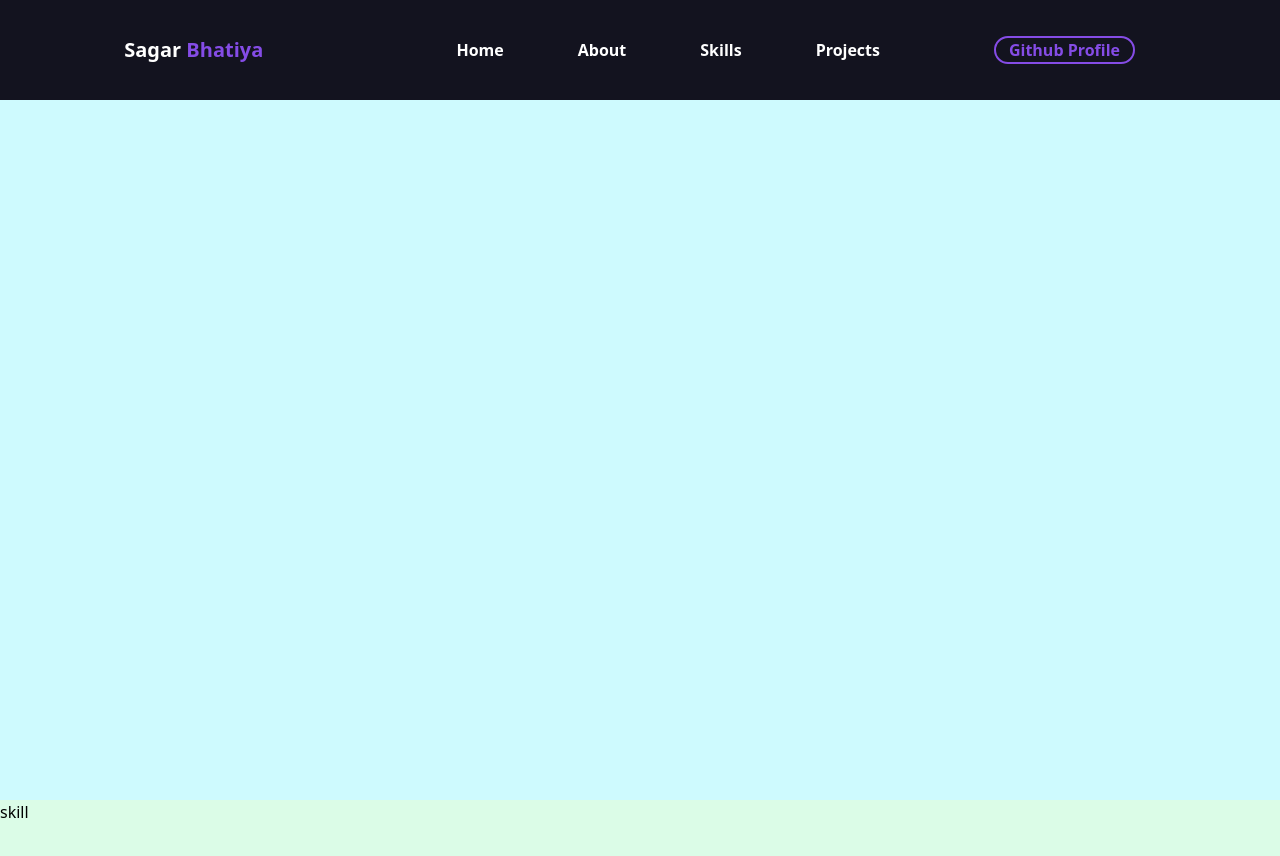
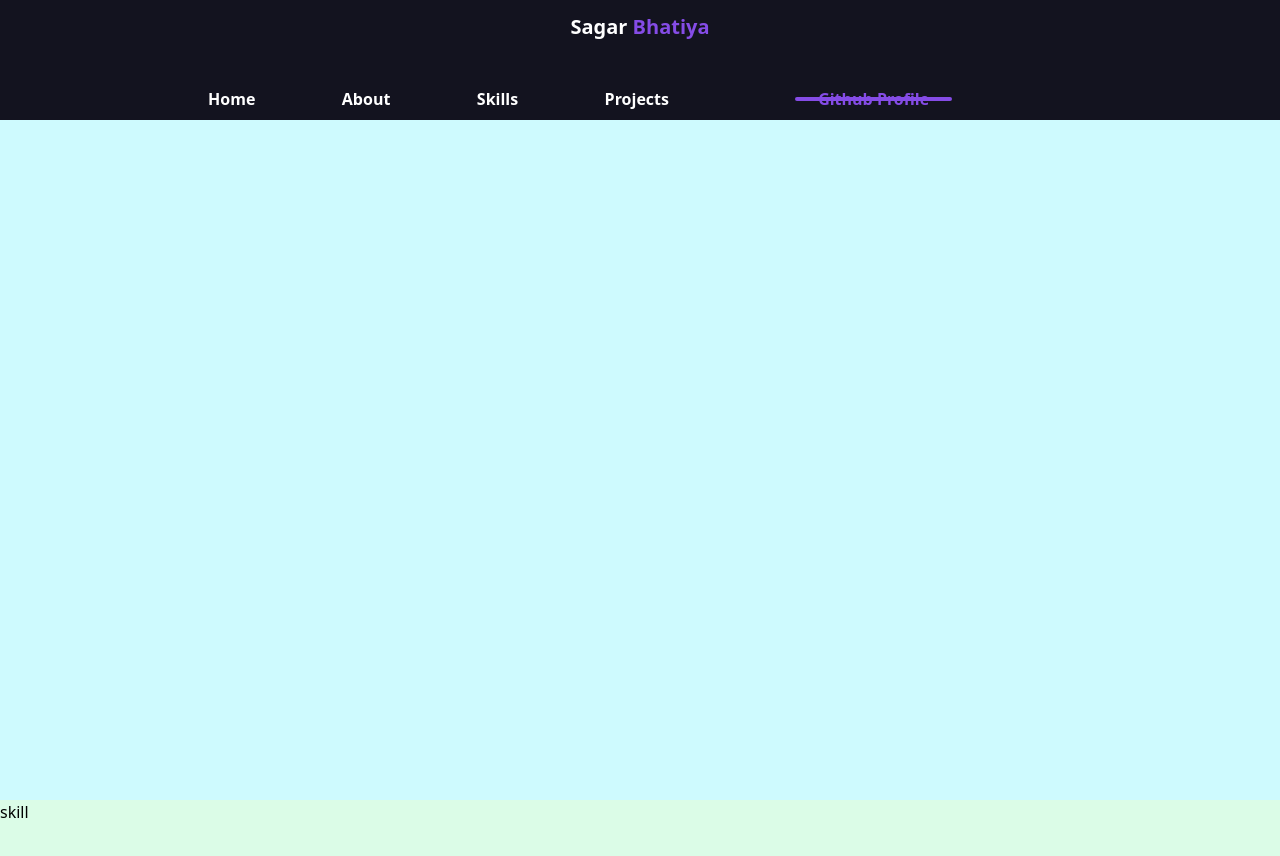
Before and after one commit to SagarBhatiya/Portfolio, a React (Vite) app: page / in a window 1280 px wide. Shown: the top 856 px of the page. Built offline with nearby package versions, Linux system fonts and the light colour scheme.

Commit message:
10-02-2025

```diff
--- a/src/components/About.jsx
+++ b/src/components/About.jsx
@@ -1,7 +1,7 @@
 
 function About() {
     return (
-        <div id="about" className="h-screen w-full bg-cyan-100">
+        <div id="about" className="h-screen md:min-h-screen w-full bg-cyan-100">
             about
         </div>
      );
--- a/src/components/Nav.jsx
+++ b/src/components/Nav.jsx
@@ -1,6 +1,6 @@
 import { useState } from "react";
 import { TfiAlignJustify } from "react-icons/tfi";
-import { Link } from "react-router-dom";
+
 
 
 function Nav() {
@@ -10,13 +10,13 @@ function Nav() {
     }
         return (
        <>
-        <div className="fixed md:w-full bg-[#13131F] md:flex md:gap-6  md: justify-center md:items-center md:bg-[#13131F] ">
-        <div className="h-[10%] w-screen md:w-[35%] flex items-center justify-between p-5 md:flex md:items-center md:justify-center ">
+        <div className="fixed h-[10vh] md:h-[15vh] md:w-full bg-[#13131F] md:flex md:gap-6 flex flex-col items-center  md: justify-around md:items-center md:bg-[#13131F] ">
+        <div className="h-[10%] w-[80vh] ml-5 md:w-[25%] flex items-center justify-between  p-5 md:flex md:items-center md:justify-center ">
             <p className="  text-white text-xl font-bold p-4 ">Sagar <span className="text-[#854CE6] text-center">Bhatiya</span></p>
             <TfiAlignJustify className="text-xl text-white md:invisible" onClick={toggleDetails} />
 
         </div>
-        <div className={`w-full  h-[25%] text-white font-bold bg-white/4 flex flex-col gap-4 p-3 ${showDetails?'invisible':'visible'}  md:visible md:flex md:flex-row  md:w-[63%] gap-12  md:mr-30 md:bg-transparent  md:items-center md:justify-around`}>
+        <div className={`w-full   h-[25%] text-white font-bold bg-red-600 flex flex-col gap-4 p-3 ${showDetails?'invisible':'visible'}  md:visible md:flex md:flex-row  md:w-[63%] gap-12  md:mr-30 md:bg-transparent  md:items-center md:justify-around`}>
 
     <a href="/"   className="md:hover:text-[#854CE6]" to="/">Home</a>
      <a href="#about"  className="md:hover:text-[#854CE6]" to="/about">About</a>
```
